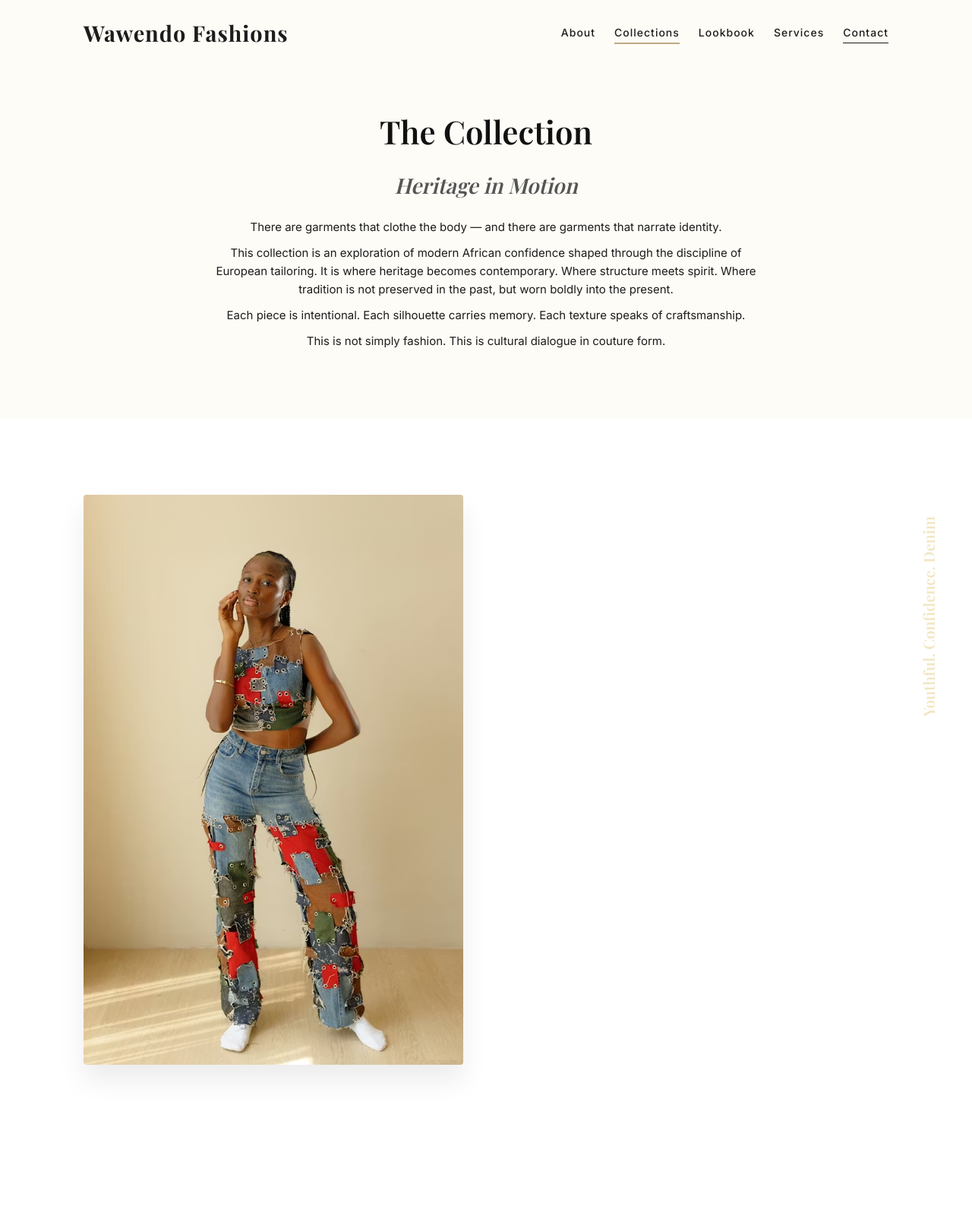
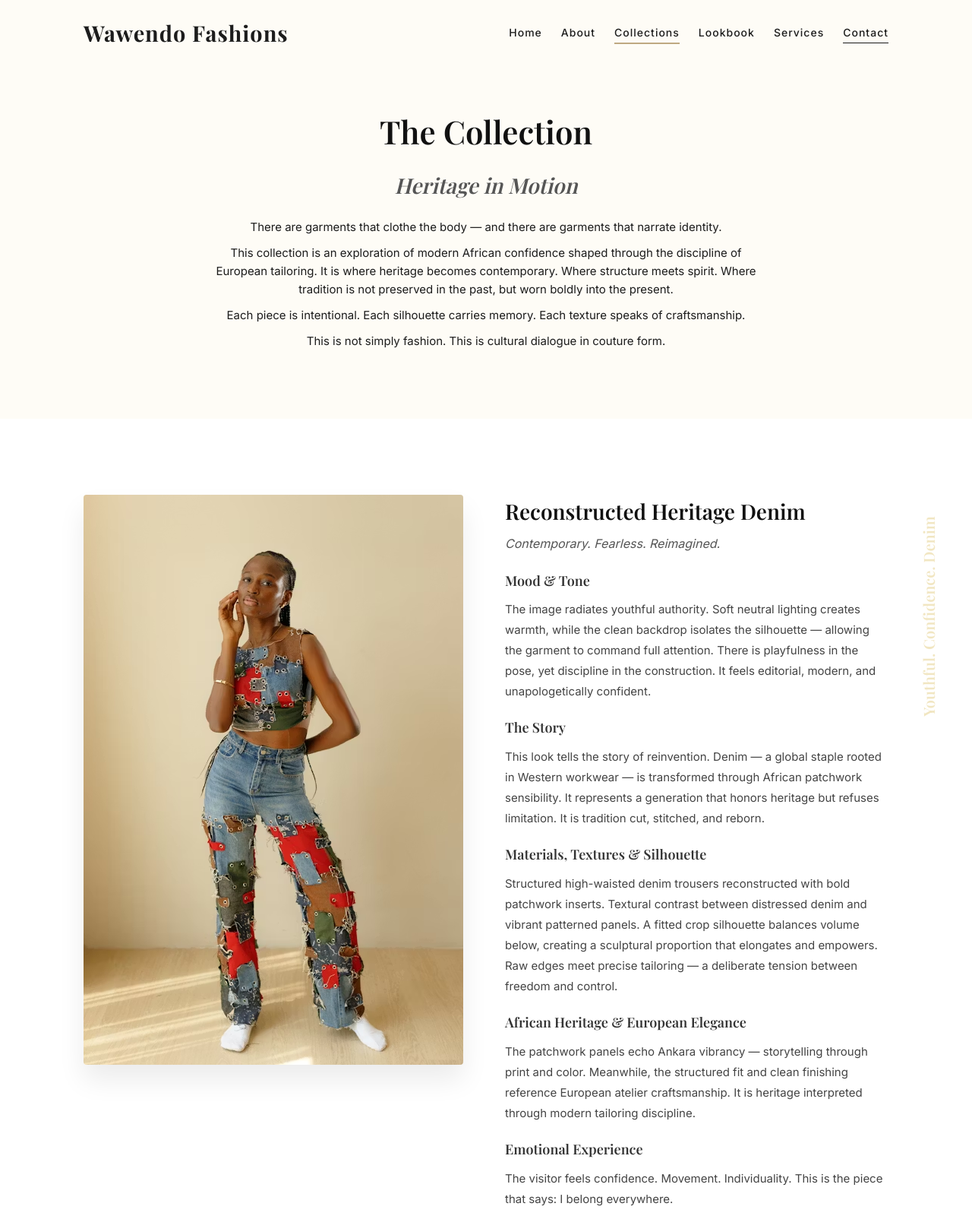
Before and after one commit to Victor5771/fashion-brand, a plain HTML site: page collections.html in a window 1280 px wide. Shown: the top 1600 px of the page at 76% size. Drawn offline with nearby package versions, Linux system fonts and the light colour scheme.

Commit message:
smallfix

```diff
--- a/collections.html
+++ b/collections.html
@@ -20,8 +20,9 @@
 
         <nav class="nav">
             <ul class="nav-links">
+                <li><a href="index.html">Home</a></li>
                 <li><a href="about.html">About</a></li>
-                <li><a href="collections.html" class="active">Collections</a></li>
+                <li><a href="index.html" class="active">Collections</a></li>
                 <li><a href="lookbook.html">Lookbook</a></li>
                 <li><a href="services.html">Services</a></li>
                 <li><a href="contact.html" class="nav-cta">Contact</a></li>
--- a/styles.css
+++ b/styles.css
@@ -1365,3 +1365,8 @@
     display: block;
   }
 }
+
+.image-text {
+    opacity: 1 !important;
+    transform: none !important;
+}
```
Also changed, not shown: about.html (+2 -1 lines).
